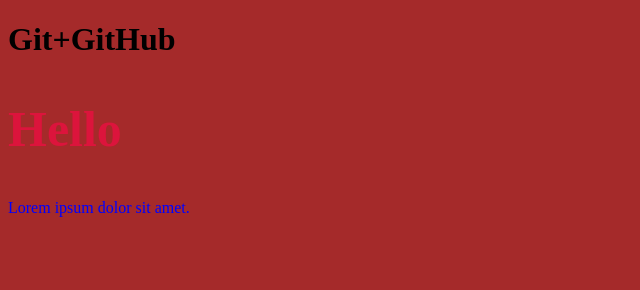
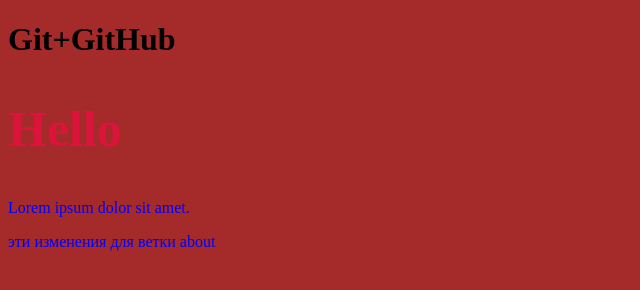
Before and after one commit to Albert1978/git-test, a plain HTML site: page index.html in a window 1280 px wide. Shown: the whole page, without its empty margins (0-640 px from the left). Drawn offline with Linux system fonts and the light colour scheme.

Commit message:
новая ветка about

```diff
--- a/index.html
+++ b/index.html
@@ -13,6 +13,7 @@
 	<h1>Git+GitHub</h1>
 	<h2>Hello</h2>
 	<p>Lorem ipsum dolor sit amet.</p>
+	<p>эти изменения для ветки about</p>
 </body>
 
 </html>
```
